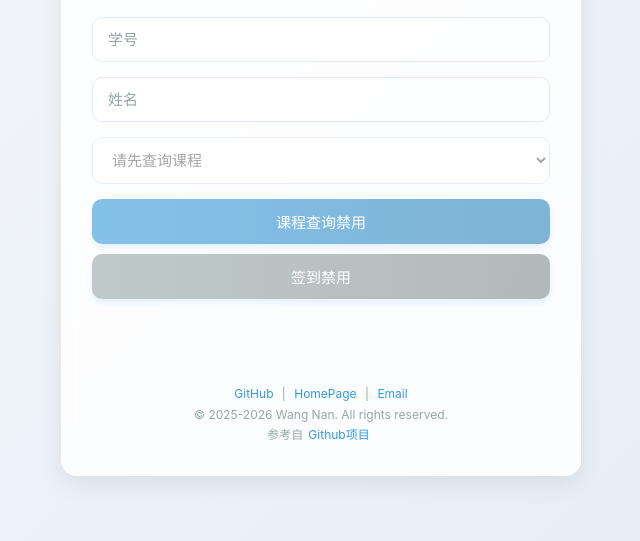
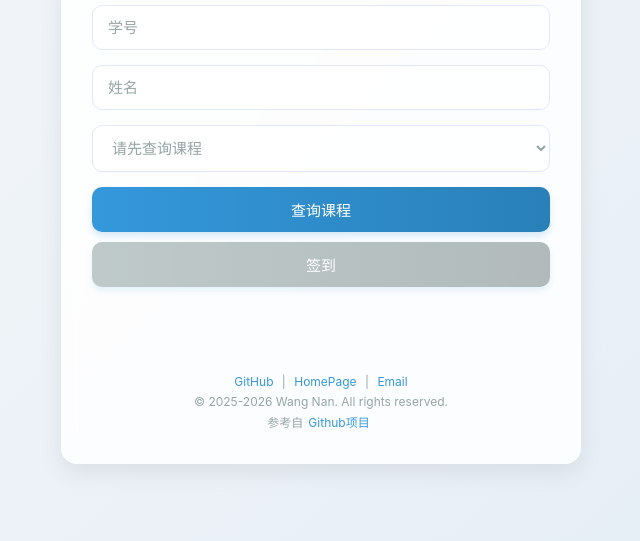
Before and after one commit to KaguraTart/BuaaSignIn, a plain HTML site: page index.html in a window 1280 px wide. Shown: the part 259-800 px from the top of the page, without its empty margins (319-959 px from the left). Drawn offline with Linux system fonts and the light colour scheme.

Commit message:
Update index.html

```diff
--- a/index.html
+++ b/index.html
@@ -357,7 +357,7 @@
         studentId.addEventListener('input', resetAll);
         studentName.addEventListener('input', resetAll);
 
-        setAllDisabled();
+        // setAllDisabled();
     </script>
 </body>
 
```
